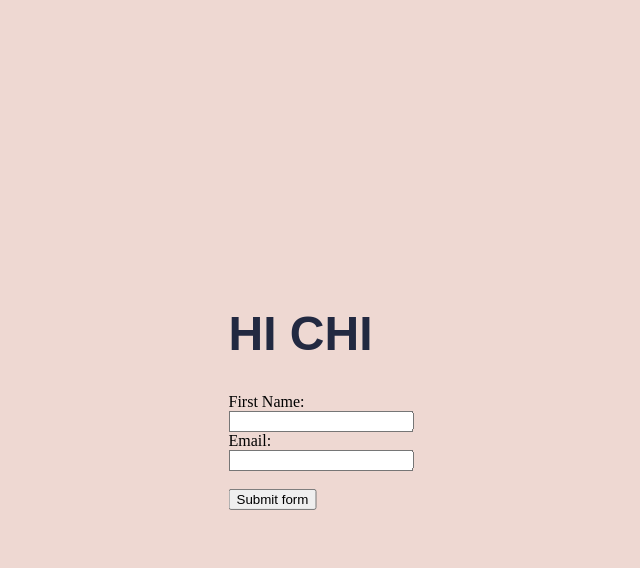
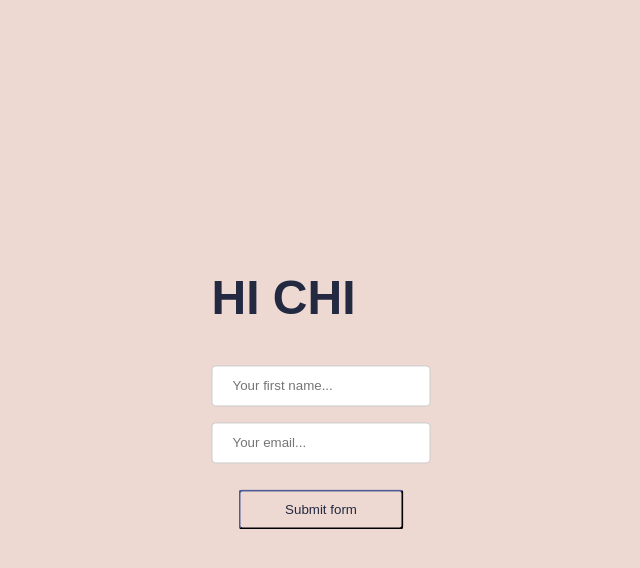
Before and after one commit to theFlawlessHack/web-pepe, a PHP site: page /pepe.html in a window 1280 px wide. Shown: the top 568 px of the page, without its empty margins (327-967 px from the left). Run offline with PHP 8.4, Linux system fonts and the light colour scheme; some libraries are stand-ins or nearby versions.

Commit message:
clean up front end

```diff
--- a/pepe.css
+++ b/pepe.css
@@ -15,3 +15,33 @@ h1 {
     font-family: sans-serif;
     font-size: 3em;
 }
+
+input[type=text], select{
+    font-family: sans-serif;
+
+    width: 100%;
+    padding: 12px 20px;
+    margin: 8px 0;
+    display: inline-block;
+    border: 1px solid #ccc;
+    border-radius: 4px;
+    box-sizing: border-box;
+}
+
+button {
+    width: 75%;
+    height: 3em;
+
+    background-color: #EED8D2;
+    color: #222941;
+
+    border-radius: 4px;
+    border-color: #222941;
+
+    margin: 0 auto;
+    display: table;
+}
+
+p {
+    font-size: .75em;
+}
--- a/pepe.html
+++ b/pepe.html
@@ -12,13 +12,11 @@
 
     <body>
         <h1>HI CHI</h1>
-
-
-            First Name:<br>
-            <input type="text" name="firstname" id="firstname"><br>
-            Email:<br>
-            <input type="text" name="email" id="email"><br><br>
+        <form>
+            <input type="text" name="firstname" id="firstname" placeholder="Your first name..."><br>
+            <input type="text" name="email" id="email" placeholder="Your email..."><br><br>
             <button type="button" onclick="submit()">Submit form</button>
+        </form>
         <script>
             function submit() {
                 var firstName = document.getElementById('firstname').value
```
